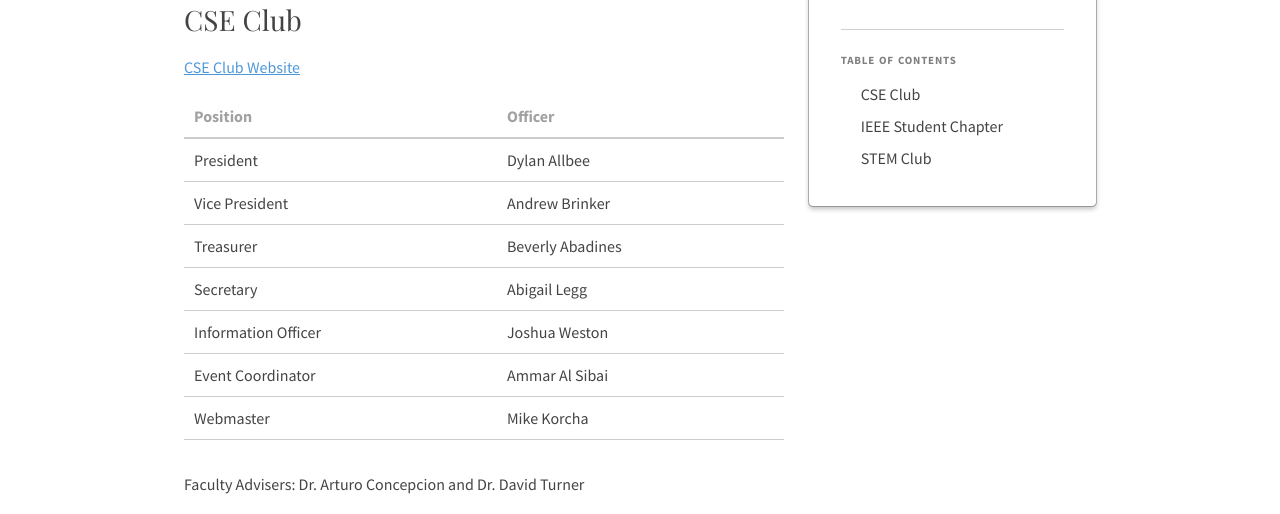
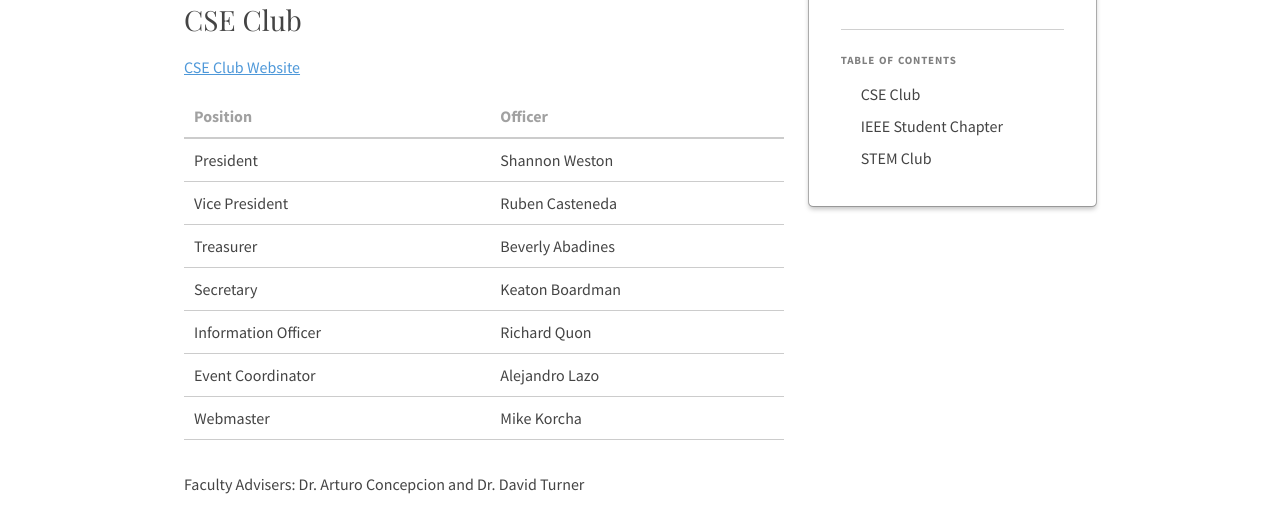
Before and after one commit to csusbdt/cse, a Jekyll site: the page built from clubs/index.md, in a window 1280 px wide. Shown: the part 403-917 px from the top of the page. Built offline with Jekyll 4.4.1, drawn with Linux system fonts in a browser that asks for light colours; nearby versions of some CDN libraries; some web fonts are replaced.

Commit message:
Updated CSE Club officer listing

```diff
--- a/clubs/index.md
+++ b/clubs/index.md
@@ -19,12 +19,12 @@ nav:
 
 | Position            | Officer          |
 |:--------------------|:-----------------|
-| President           | Dylan Allbee     |
-| Vice President      | Andrew Brinker   |
+| President           | Shannon Weston   |
+| Vice President      | Ruben Casteneda  |
 | Treasurer           | Beverly Abadines |
-| Secretary           | Abigail Legg     |
-| Information Officer | Joshua Weston    |
-| Event Coordinator   | Ammar Al Sibai   |
+| Secretary           | Keaton Boardman  |
+| Information Officer | Richard Quon     |
+| Event Coordinator   | Alejandro Lazo   |
 | Webmaster           | Mike Korcha      |
 
 Faculty Advisers: Dr. Arturo Concepcion and Dr. David Turner
```
